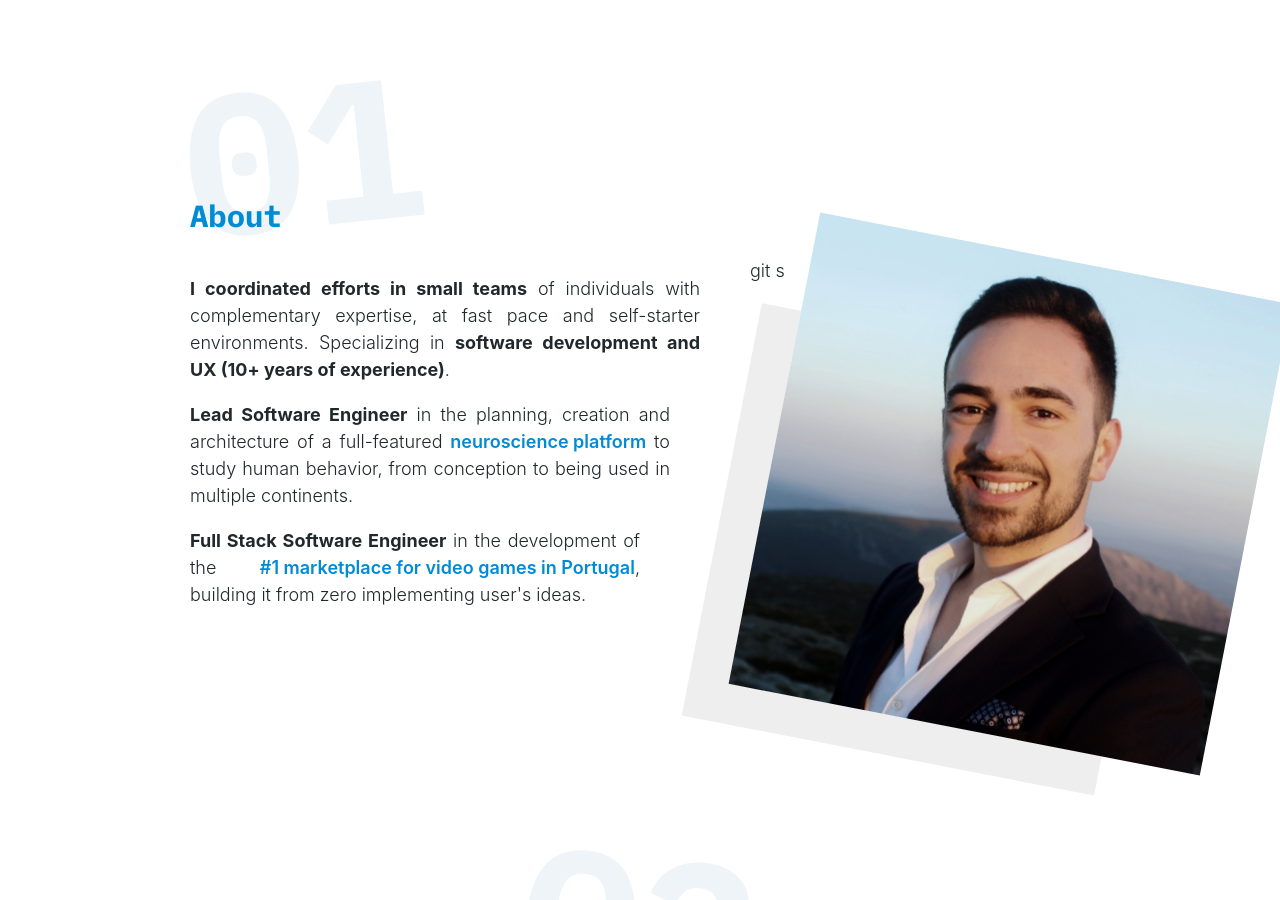
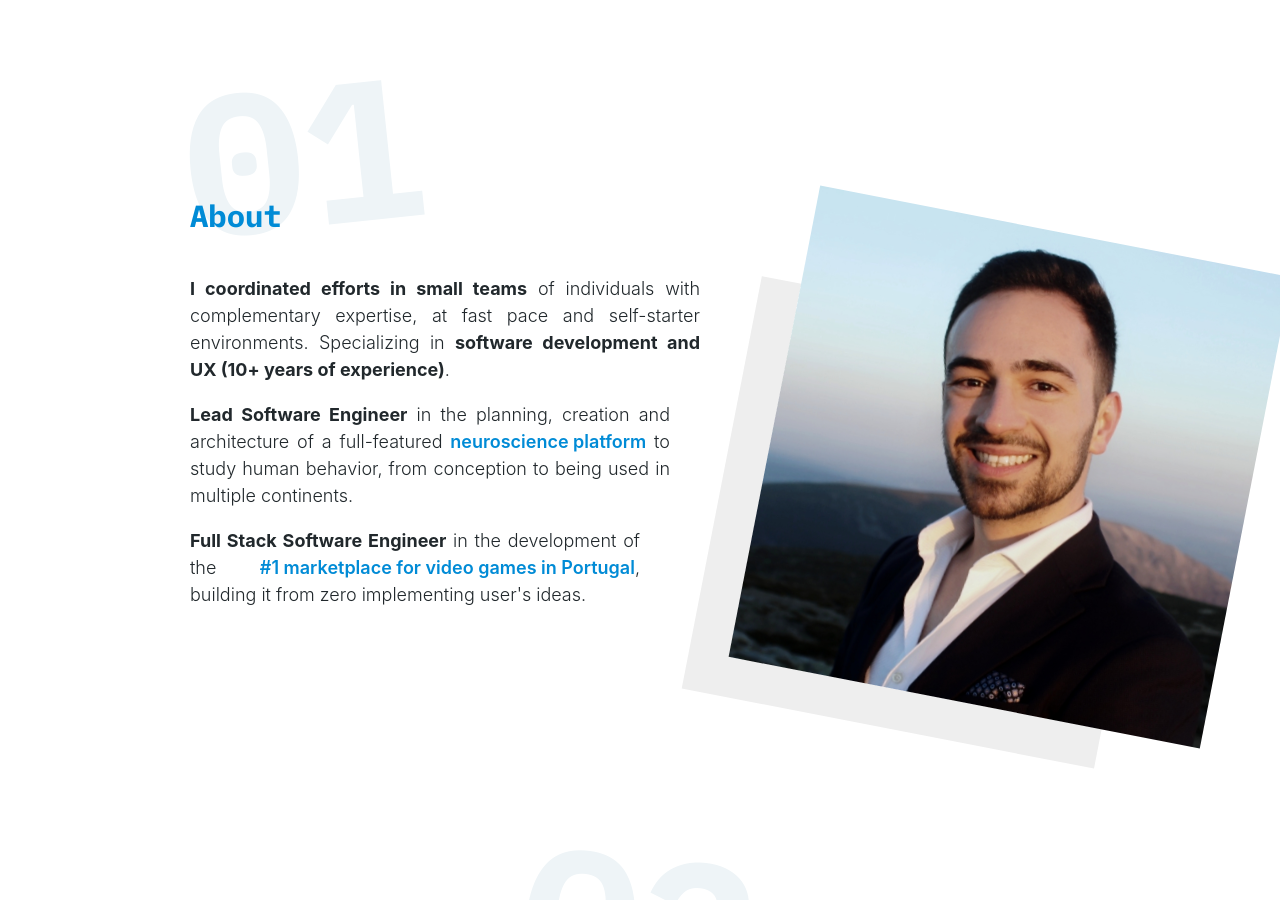
Before and after one commit to luismarques-io/luismarques-io.github.io, a Jekyll site: the page built from index.markdown, in a window 1280 px wide and 900 px high, scrolled down 884 px. Built offline with Jekyll 4.4.1, drawn with Linux system fonts in a browser that asks for light colours; nearby versions of some CDN libraries; some web fonts are replaced.

Commit message:
fix typo in about

```diff
--- a/_includes/about.html
+++ b/_includes/about.html
@@ -27,7 +27,7 @@
                 Portugal</a>, building it from zero implementing user's ideas.
         </p>
     </div>
-    <div class="about__profile__image">git s
+    <div class="about__profile__image">
         <div class="image-wrapper scrollreveal__fromright scrollreveal__long scrollreveal__delay05">
             <img src="/assets/images/profile/lm-profile.png" alt="Luís Marques">
         </div>
```
